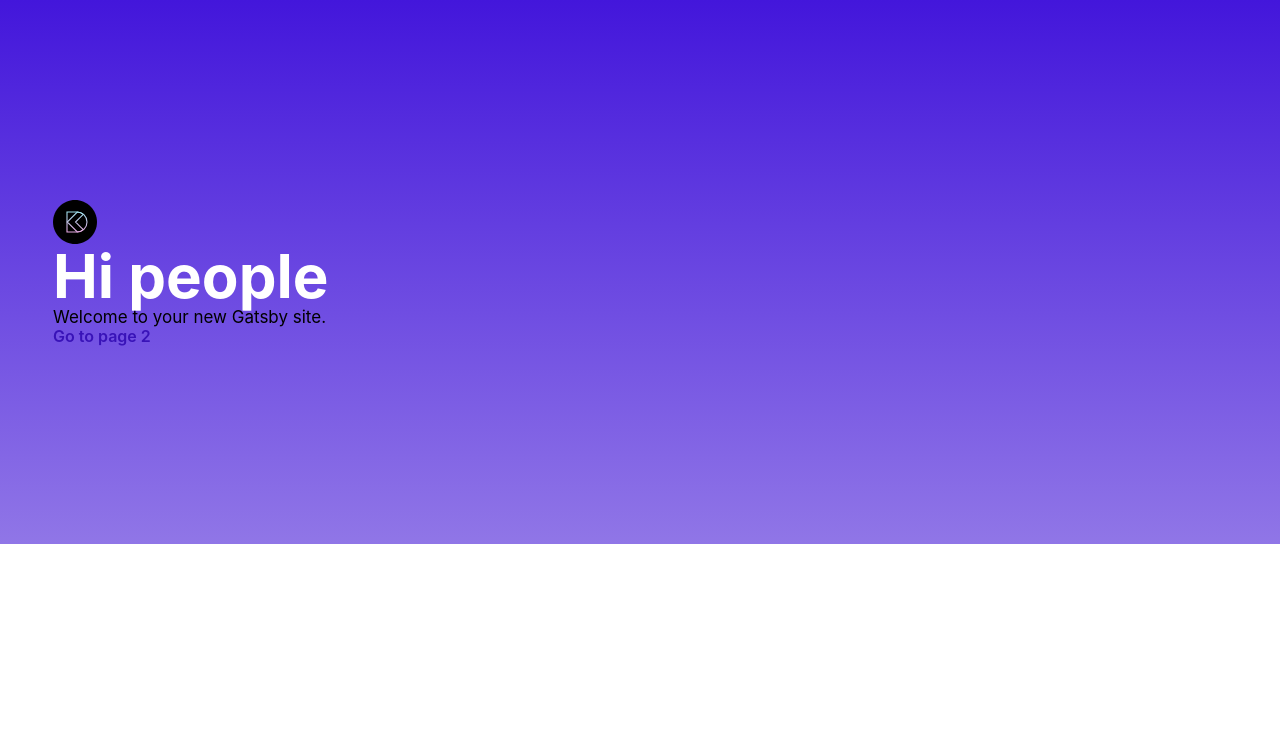
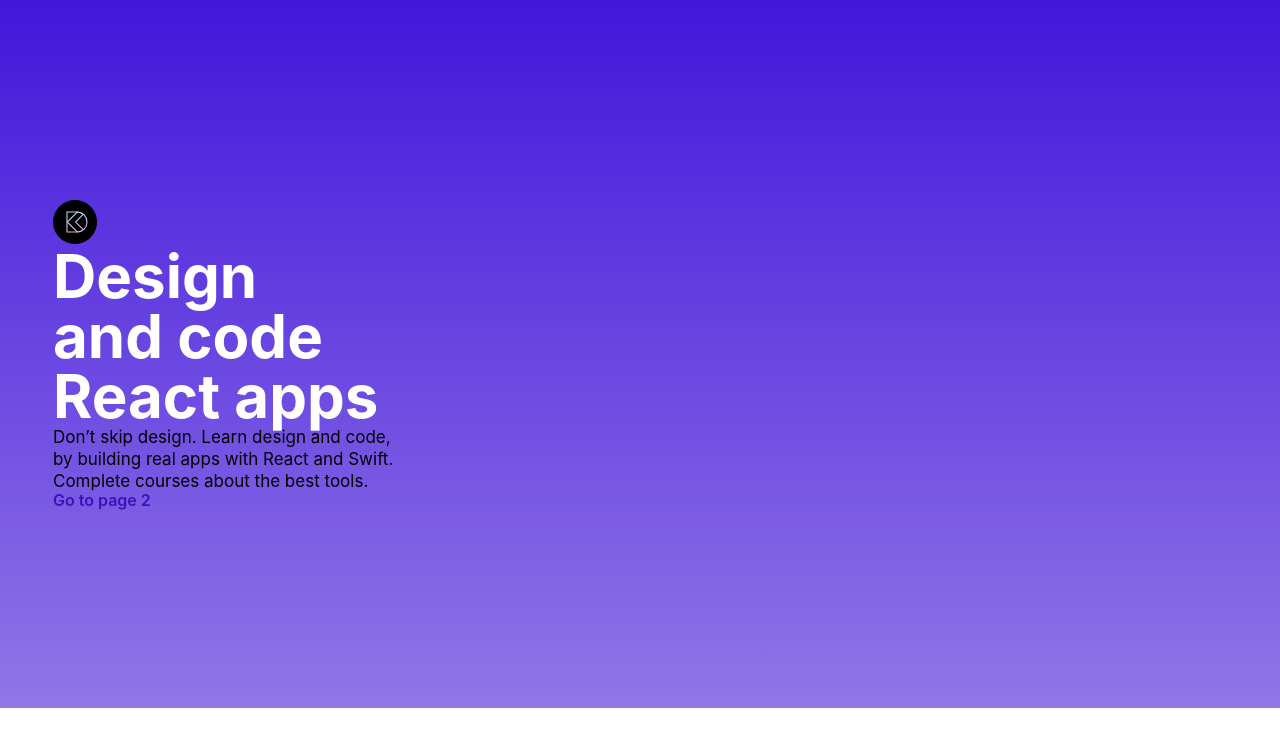
Before and after one commit to flores-o/designcodeweb, a Gatsby site: page / in a window 1280 px wide. Built offline with nearby package versions, Linux system fonts and the light colour scheme; Gatsby itself is replaced by a stand-in of ours.

Commit message:
added dummy text

```diff
--- a/src/components/layout/sections/HeroSection.js
+++ b/src/components/layout/sections/HeroSection.js
@@ -9,9 +9,11 @@ function HeroSection() {
         <ContentWrapper>
           <TextWrapper>
             <img src="/images/logos/logo.svg" alt="logo" />
-            <Title>Hi people</Title>
+            <Title>Design <br />
+              and code React apps</Title>
             <Description>
-              Welcome to your new Gatsby site.
+              Don’t skip design. Learn design and code, by building real apps with
+              React and Swift. Complete courses about the best tools.
             </Description>
           </TextWrapper>
           <Link to="/page-2/"> Go to page 2 </Link> <br />
```
